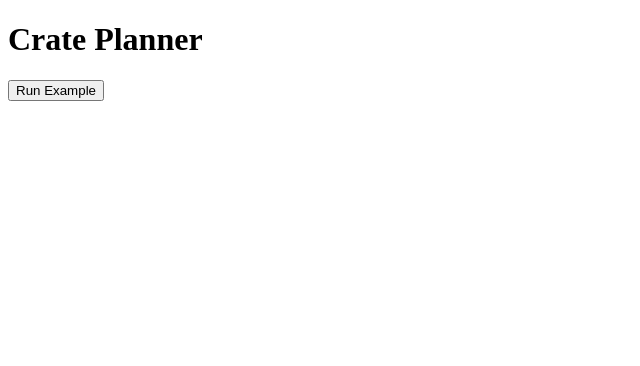
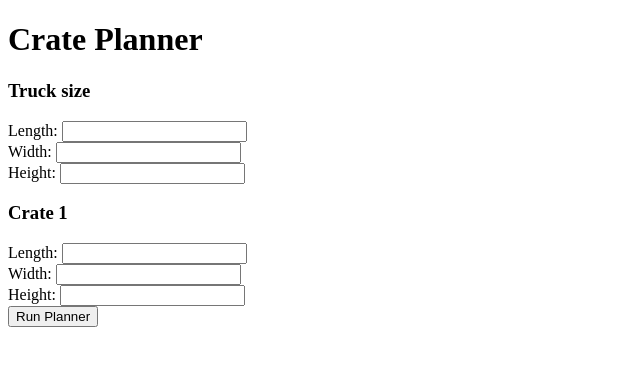
Before and after one commit to bhahohocrzmoto/crate-planner, a Flask app: page / in a window 1280 px wide. Shown: the top 366 px of the page, without its empty margins (0-640 px from the left). Run offline with Flask 3, Linux system fonts and the light colour scheme.

Commit message:
Update index.html

```diff
--- a/templates/index.html
+++ b/templates/index.html
@@ -7,7 +7,17 @@
     <h1>Crate Planner</h1>
 
     <form method="POST">
-        <button type="submit">Run Example</button>
+        <h3>Truck size</h3>
+        Length: <input type="number" name="truck_length" step="any"><br>
+        Width: <input type="number" name="truck_width" step="any"><br>
+        Height: <input type="number" name="truck_height" step="any"><br>
+
+        <h3>Crate 1</h3>
+        Length: <input type="number" name="crate1_length" step="any"><br>
+        Width: <input type="number" name="crate1_width" step="any"><br>
+        Height: <input type="number" name="crate1_height" step="any"><br>
+
+        <button type="submit">Run Planner</button>
     </form>
 
     <div>
```
